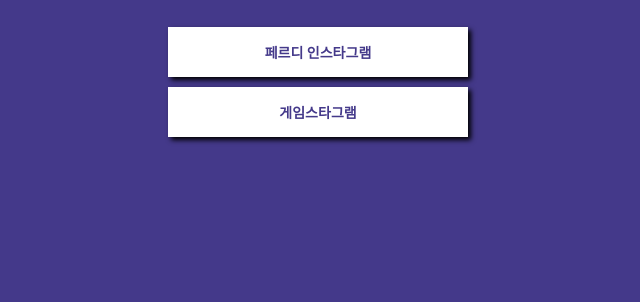
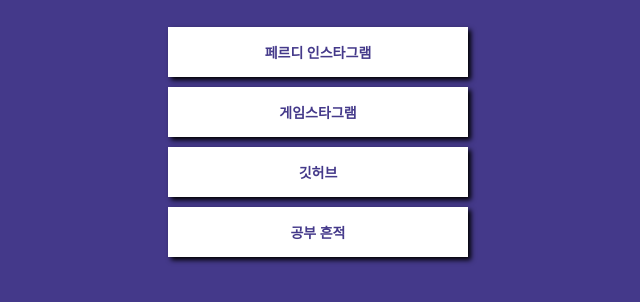
Before and after one commit to lee02g29/myProfilePage, a plain HTML site: page index.html in a window 1280 px wide. Shown: the part 226-528 px from the top of the page, without its empty margins (322-962 px from the left). Drawn offline with Linux system fonts and the light colour scheme; a web font is replaced by a local one.

Commit message:
Update index.html

```diff
--- a/index.html
+++ b/index.html
@@ -1,7 +1,7 @@
 <!DOCTYPE html>
 <html>
 <head>
-		<meta charset="UTF-8">
+    <meta charset="UTF-8">
     <meta http-equiv="X-UA-Compatible" content="IE=edge">
     <meta name="viewport" content="width=device-width, initial-scale=1.0">
     <meta property="og:title" content="페르디 - 프로필">
@@ -84,6 +84,8 @@
         <p class="sub">즐거운 게임 합시다!</p>
         <a target="_blank" href="https://www.instagram.com/lee02g29">페르디 인스타그램</a>
         <a target="_blank" href="https://www.instagram.com/perdys_game">게임스타그램</a>
+	    <a target="_blank" href="https://github.com/lee02g29">깃허브</a>
+	    <a target="_blank" href="https://velog.io/@lee02g29">공부 흔적 </a>
     </div>
 
 </body>
```
